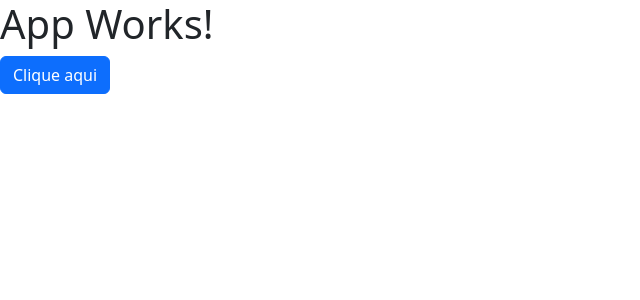
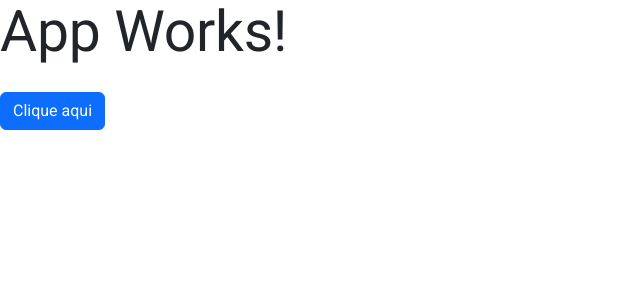
Before and after one commit to gabrielandre-math/ProjetoFinalFrontEnd, an Angular app: page / in a window 1280 px wide. Shown: the top 300 px of the page, without its empty margins (0-640 px from the left). Built offline with nearby package versions, Linux system fonts and the light colour scheme.

Commit message:
configure: install angular material

```diff
--- a/angular.json
+++ b/angular.json
@@ -55,6 +55,7 @@
               }
             ],
             "styles": [
+              "@angular/material/prebuilt-themes/azure-blue.css",
               "node_modules/bootstrap/dist/css/bootstrap.min.css",
               "src/styles.css"
             ],
--- a/package.json
+++ b/package.json
@@ -11,10 +11,12 @@
   "private": true,
   "dependencies": {
     "@angular/animations": "^18.2.0",
+    "@angular/cdk": "^18.2.0",
     "@angular/common": "^18.2.0",
     "@angular/compiler": "^18.2.0",
     "@angular/core": "^18.2.0",
     "@angular/forms": "^18.2.0",
+    "@angular/material": "^18.2.0",
     "@angular/platform-browser": "^18.2.0",
     "@angular/platform-browser-dynamic": "^18.2.0",
     "@angular/platform-server": "^18.2.0",
--- a/src/app/app.config.ts
+++ b/src/app/app.config.ts
@@ -3,7 +3,8 @@
 
 import { routes } from './app.routes';
 import { provideClientHydration } from '@angular/platform-browser';
+import { provideAnimationsAsync } from '@angular/platform-browser/animations/async';
 
 export const appConfig: ApplicationConfig = {
-  providers: [provideZoneChangeDetection({ eventCoalescing: true }), provideRouter(routes), provideClientHydration()]
+  providers: [provideZoneChangeDetection({ eventCoalescing: true }), provideRouter(routes), provideClientHydration(), provideAnimationsAsync()]
 };
--- a/src/index.html
+++ b/src/index.html
@@ -6,8 +6,10 @@
   <base href="/">
   <meta name="viewport" content="width=device-width, initial-scale=1">
   <link rel="icon" type="image/x-icon" href="favicon.ico">
+  <link href="https://fonts.googleapis.com/css2?family=Roboto:wght@300;400;500&display=swap" rel="stylesheet">
+  <link href="https://fonts.googleapis.com/icon?family=Material+Icons" rel="stylesheet">
 </head>
-<body>
+<body class="mat-typography">
   <app-root></app-root>
 </body>
 </html>
--- a/src/styles.css
+++ b/src/styles.css
@@ -1 +1,4 @@
 /* You can add global styles to this file, and also import other style files */
+
+html, body { height: 100%; }
+body { margin: 0; font-family: Roboto, "Helvetica Neue", sans-serif; }
```
Also changed, not shown: 1 other file (tests, documents, lock files or other folders).
